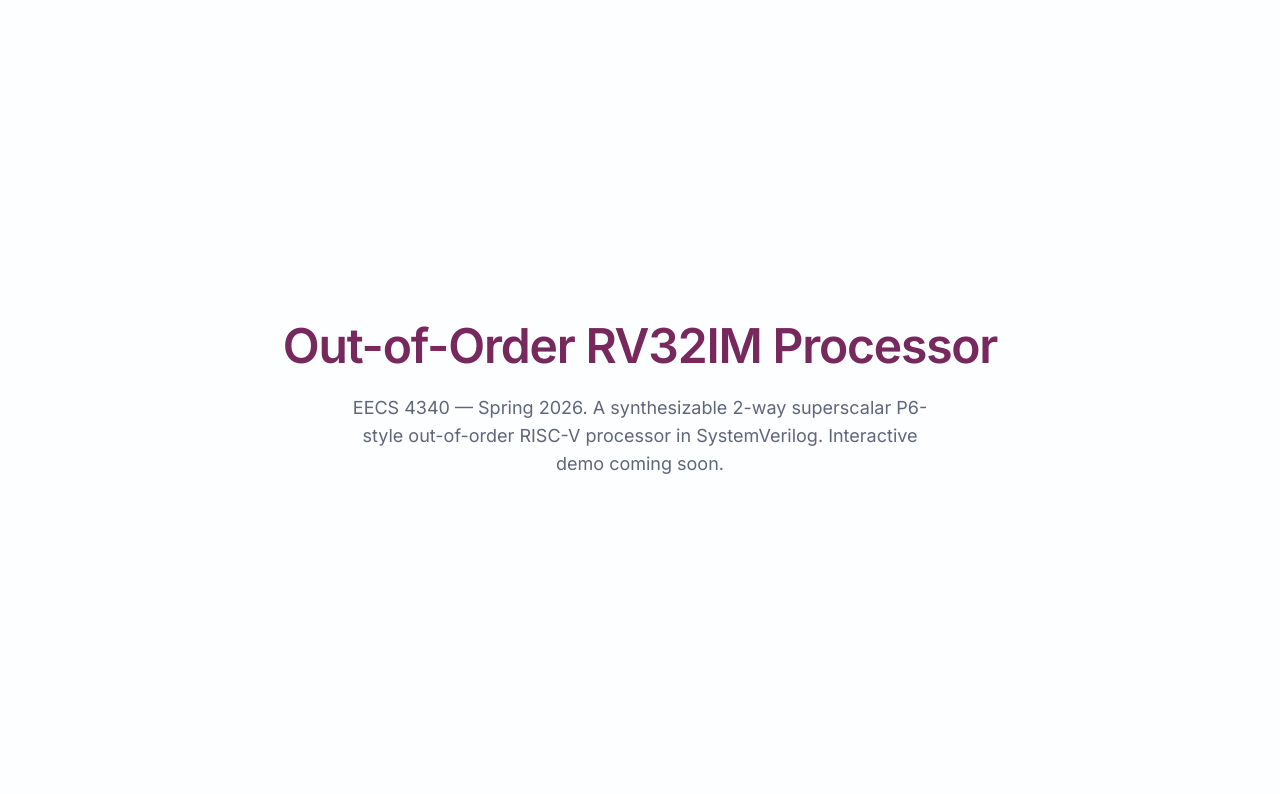
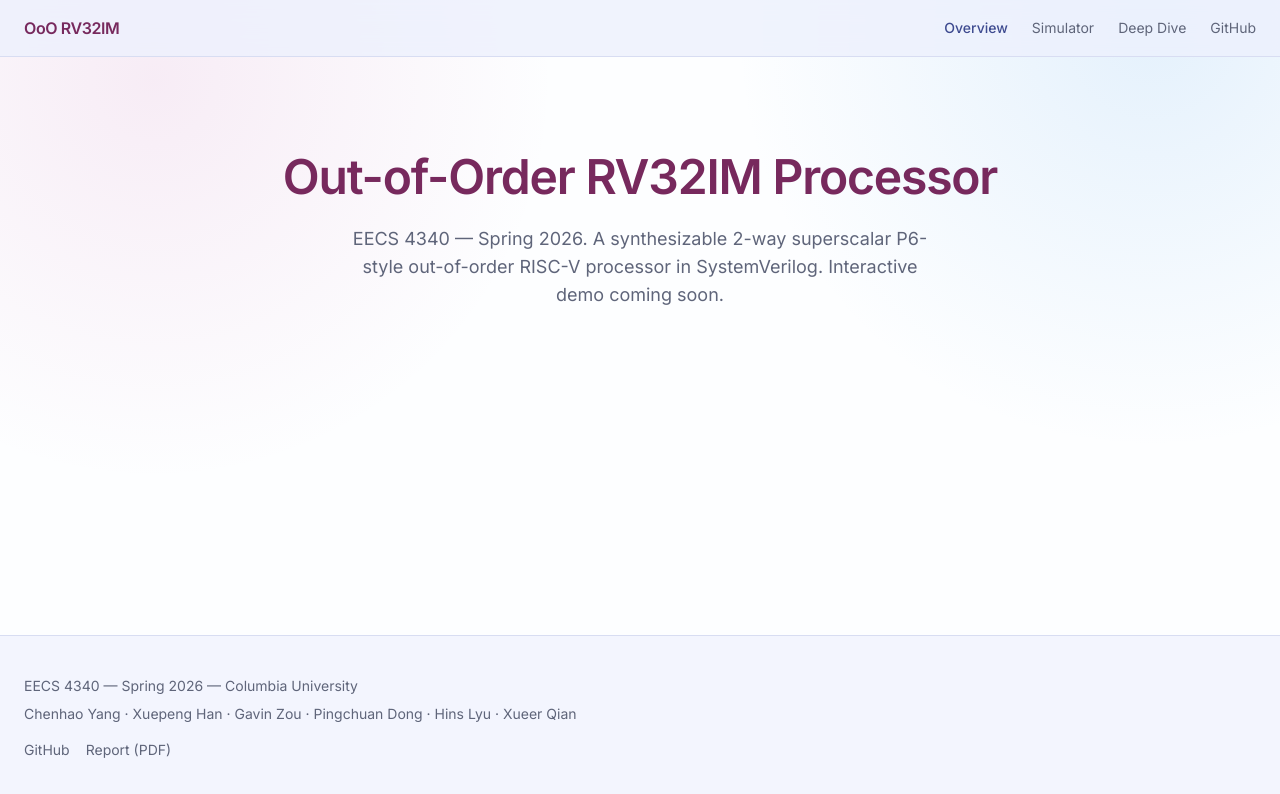
Before and after one commit to nyavana/4340-p4, a Next.js app in the folder web/: page / in a window 1280 px wide. Shown: the top 794 px of the page. Built offline with nearby package versions, Linux system fonts and the light colour scheme.

Commit message:
feat(web): base layout, nav, footer, UI primitives

```diff
--- a/web/app/globals.css
+++ b/web/app/globals.css
@@ -70,7 +70,16 @@
 }
 
 body {
-  background: var(--background);
+  background:
+    radial-gradient(circle at 12% 10%, rgba(195, 79, 162, 0.10), transparent 30%),
+    radial-gradient(circle at 90% 4%, rgba(119, 183, 240, 0.18), transparent 30%),
+    var(--background);
   color: var(--foreground);
   font-family: var(--font-sans);
+  min-height: 100vh;
 }
+
+::selection {
+  background: #f0d3e8;
+  color: #77295d;
+}
--- a/web/app/layout.tsx
+++ b/web/app/layout.tsx
@@ -1,6 +1,8 @@
 import type { Metadata } from 'next';
 import { Inter } from 'next/font/google';
 import './globals.css';
+import { Nav } from '@/components/nav/Nav';
+import { Footer } from '@/components/nav/Footer';
 
 const inter = Inter({
   variable: '--font-inter',
@@ -8,9 +10,9 @@ const inter = Inter({
 });
 
 export const metadata: Metadata = {
-  title: 'Out-of-Order RV32IM Processor — EECS 4340 Spring 2026',
+  title: 'OoO RV32IM Processor — EECS 4340',
   description:
-    'Interactive demo of a synthesizable 2-way superscalar P6-style out-of-order RISC-V processor in SystemVerilog.',
+    'A synthesizable 2-way superscalar P6-style out-of-order RISC-V processor in SystemVerilog.',
 };
 
 export default function RootLayout({
@@ -20,7 +22,11 @@ export default function RootLayout({
 }>) {
   return (
     <html lang="en" className={`${inter.variable} h-full antialiased`}>
-      <body className="flex min-h-full flex-col bg-snow-50 text-ink">{children}</body>
+      <body className="flex min-h-full flex-col text-ink">
+        <Nav />
+        <main className="flex-1">{children}</main>
+        <Footer />
+      </body>
     </html>
   );
 }
--- /dev/null
+++ b/web/components/nav/Footer.tsx
@@ -0,0 +1,23 @@
+export function Footer() {
+  return (
+    <footer className="mt-32 border-t border-snow-600 bg-snow-500/60">
+      <div className="mx-auto max-w-7xl px-6 py-10 text-sm text-ink-muted">
+        <p>EECS 4340 — Spring 2026 — Columbia University</p>
+        <p className="mt-2">
+          Chenhao Yang · Xuepeng Han · Gavin Zou · Pingchuan Dong · Hins Lyu · Xueer Qian
+        </p>
+        <div className="mt-4 flex gap-4">
+          <a
+            href="https://github.com/CSEE4340-26/p4.GaPiChiXuXu"
+            className="hover:text-plum-500"
+          >
+            GitHub
+          </a>
+          <a href="/4340-final-report.pdf" className="hover:text-plum-500">
+            Report (PDF)
+          </a>
+        </div>
+      </div>
+    </footer>
+  );
+}
--- /dev/null
+++ b/web/components/nav/Nav.tsx
@@ -0,0 +1,47 @@
+'use client';
+import Link from 'next/link';
+import { usePathname } from 'next/navigation';
+import clsx from 'clsx';
+
+const links = [
+  { href: '/', label: 'Overview' },
+  { href: '/simulator', label: 'Simulator' },
+  { href: '/deep-dive', label: 'Deep Dive' },
+];
+
+export function Nav() {
+  const pathname = usePathname();
+  return (
+    <nav className="sticky top-0 z-40 backdrop-blur-md bg-snow-500/80 border-b border-snow-600">
+      <div className="mx-auto max-w-7xl px-6 py-4 flex items-center justify-between">
+        <Link href="/" className="font-semibold text-plum-500 tracking-tight">
+          OoO RV32IM
+        </Link>
+        <div className="flex items-center gap-6">
+          {links.map((l) => (
+            <Link
+              key={l.href}
+              href={l.href}
+              className={clsx(
+                'text-sm transition-colors',
+                pathname === l.href
+                  ? 'text-iris-600 font-medium'
+                  : 'text-ink-muted hover:text-plum-500',
+              )}
+            >
+              {l.label}
+            </Link>
+          ))}
+          <a
+            href="https://github.com/CSEE4340-26/p4.GaPiChiXuXu"
+            target="_blank"
+            rel="noopener noreferrer"
+            className="text-sm text-ink-muted hover:text-plum-500"
+          >
+            GitHub
+          </a>
+        </div>
+      </div>
+    </nav>
+  );
+}
--- /dev/null
+++ b/web/components/ui/Button.tsx
@@ -0,0 +1,26 @@
+import clsx from 'clsx';
+import type { ButtonHTMLAttributes } from 'react';
+
+type Variant = 'primary' | 'secondary' | 'soft';
+
+export function Button({
+  variant = 'primary',
+  className,
+  ...rest
+}: ButtonHTMLAttributes<HTMLButtonElement> & { variant?: Variant }) {
+  const styles: Record<Variant, string> = {
+    primary: 'bg-plum-500 text-white hover:bg-plum-600',
+    secondary: 'bg-iris-500 text-white hover:bg-iris-600',
+    soft: 'bg-sky-50 text-iris-800 border border-iris-100 hover:bg-sky-100',
+  };
+  return (
+    <button
+      {...rest}
+      className={clsx(
+        'rounded-soft px-5 py-2.5 text-sm font-medium transition-colors',
+        styles[variant],
+        className,
+      )}
+    />
+  );
+}
--- /dev/null
+++ b/web/components/ui/Card.tsx
@@ -0,0 +1,14 @@
+import clsx from 'clsx';
+import type { HTMLAttributes } from 'react';
+
+export function Card({ className, ...rest }: HTMLAttributes<HTMLDivElement>) {
+  return (
+    <div
+      {...rest}
+      className={clsx(
+        'rounded-soft bg-white border border-snow-600 shadow-soft p-6',
+        className,
+      )}
+    />
+  );
+}
--- /dev/null
+++ b/web/components/ui/SidePanel.tsx
@@ -0,0 +1,38 @@
+'use client';
+import { motion, AnimatePresence } from 'framer-motion';
+import type { ReactNode } from 'react';
+
+export function SidePanel({
+  open,
+  onClose,
+  children,
+}: {
+  open: boolean;
+  onClose: () => void;
+  children: ReactNode;
+}) {
+  return (
+    <AnimatePresence>
+      {open && (
+        <>
+          <motion.div
+            className="fixed inset-0 z-40 bg-plum-800/20"
+            initial={{ opacity: 0 }}
+            animate={{ opacity: 1 }}
+            exit={{ opacity: 0 }}
+            onClick={onClose}
+          />
+          <motion.aside
+            className="fixed right-0 top-0 z-50 h-full w-full max-w-lg bg-white shadow-strong p-8 overflow-y-auto"
+            initial={{ x: '100%' }}
+            animate={{ x: 0 }}
+            exit={{ x: '100%' }}
+            transition={{ type: 'spring', damping: 26, stiffness: 240 }}
+          >
+            {children}
+          </motion.aside>
+        </>
+      )}
+    </AnimatePresence>
+  );
+}
```
